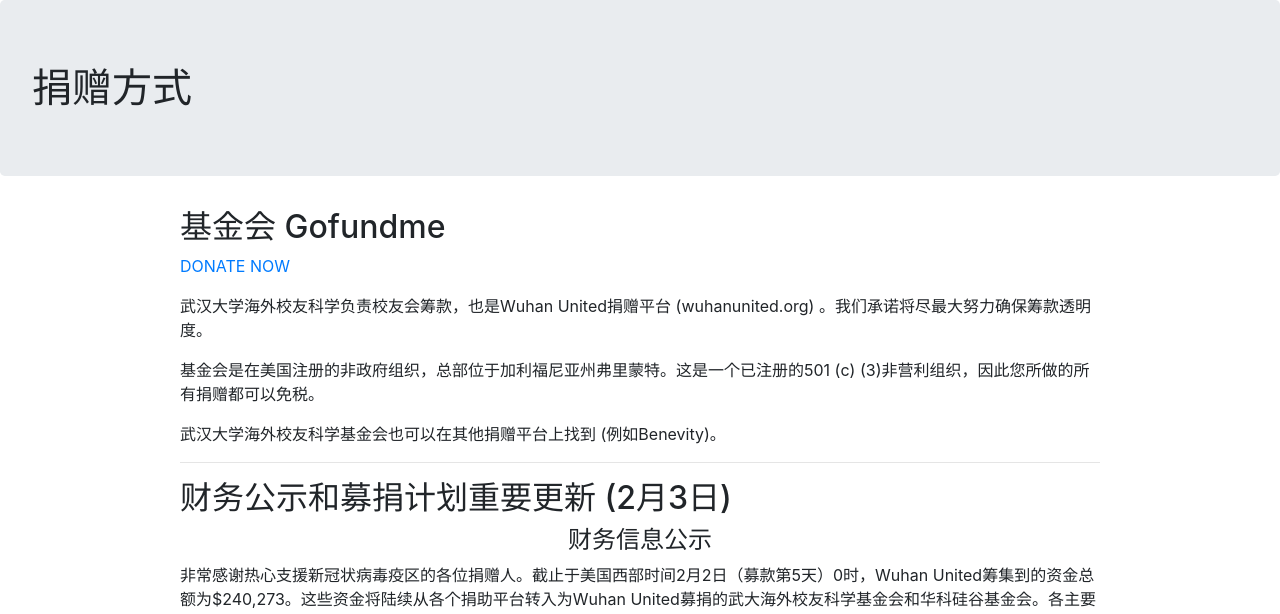
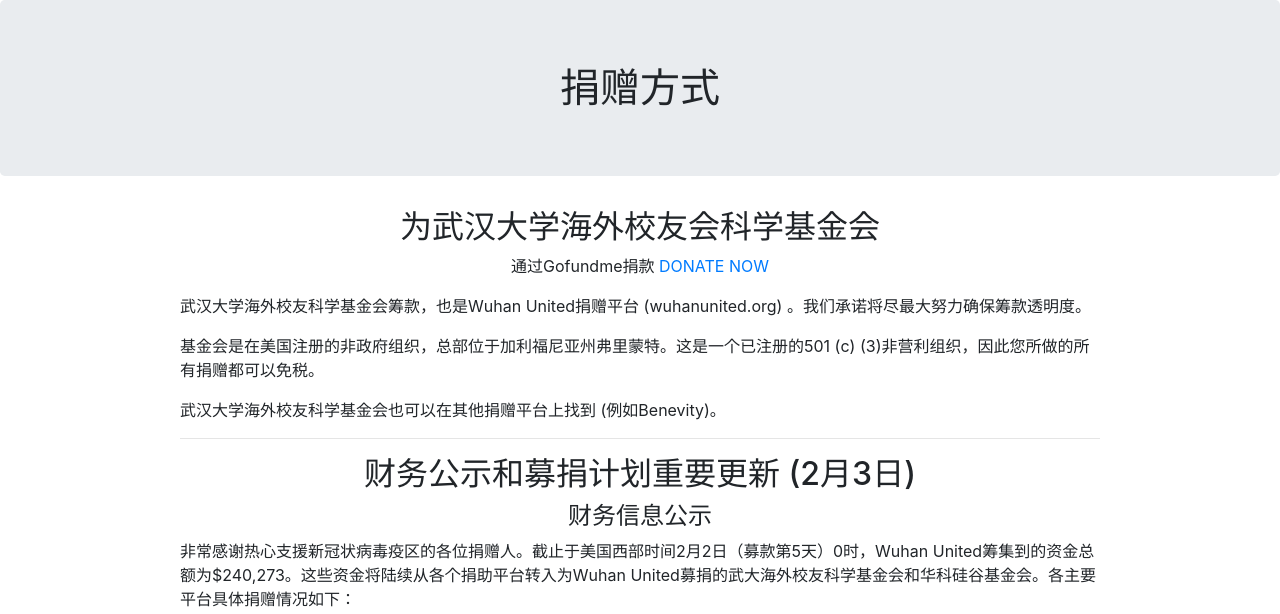
Before and after one commit to gaohongwei/wuhan_need_you, a Flask app: page /donate in a window 1280 px wide. Shown: the part 96-710 px from the top of the page. Run offline with Flask 2, Linux system fonts and the light colour scheme; some libraries are stand-ins or nearby versions.

Commit message:
changes are made for item 2-8
changes are made for item 2-8.
And also center the text for donation.

```diff
--- a/app/templates/common/gofundme.html
+++ b/app/templates/common/gofundme.html
@@ -2,12 +2,13 @@
   jsaction="click:cOuCgd; mousedown:UX7yZ; mouseup:lbsD7e; mouseenter:tfO1Yc; mouseleave:JywGue; focus:AHmuwe; blur:O22p3e; contextmenu:mg9Pef;"
   jsshadow="" aria-label="DONATE NOW" aria-disabled="false"
   data-tooltip="DONATE NOW" data-tooltip-vertical-offset="-12"
-  data-tooltip-horizontal-offset="0"><a class="FKF6mc TpQm9d QmpIrf"
-    href="https://www.google.com/url?q=https%3A%2F%2Fwww.gofundme.com%2Fwuhan-united&amp;sa=D&amp;sntz=1&amp;usg=AFQjCNEx7oK6YLE7XHva1fJ47MtIX2nGYw"
-    target="_blank" aria-label="DONATE NOW">
-    <div class="zIySo">
-      <p>DONATE NOW</p>
-    </div>
-    <div class="GTsbj" jsname="ksKsZd"></div>
-  </a>
+  data-tooltip-horizontal-offset="0">
+  <p class="zIySo" style='text-align: center;'>  通过Gofundme捐款
+    <a class="FKF6mc TpQm9d QmpIrf"
+      href="https://www.google.com/url?q=https%3A%2F%2Fwww.gofundme.com%2Fwuhan-united&amp;sa=D&amp;sntz=1&amp;usg=AFQjCNEx7oK6YLE7XHva1fJ47MtIX2nGYw"
+      target="_blank" aria-label="DONATE NOW">
+        DONATE NOW
+      <div class="GTsbj" jsname="ksKsZd"></div>
+    </a>
+  </p>
 </div>
--- a/app/templates/pages/donate.html
+++ b/app/templates/pages/donate.html
@@ -2,7 +2,7 @@
 {% block title %}About{% endblock %}
 {% block body %}
 
-<h1 class='jumbotron'>捐赠方式</h1>
+<h1 class='jumbotron text-center'>捐赠方式</h1>
 <div class="container">
   <div class="row"></div>
   <div class="row">
@@ -10,11 +10,11 @@
     <div class="col-10">
       <!-- <h1 class='jumbotron'>捐赠方式</h1> -->
       <span>
-        <h2>基金会 Gofundme </h2>
+        <h2 class='text-center'>为武汉大学海外校友会科学基金会</h2>
         {% include 'common/gofundme.html' %}
       </span>
       <p>
-        武汉大学海外校友科学负责校友会筹款，也是Wuhan United捐赠平台
+        武汉大学海外校友科学基金会筹款，也是Wuhan United捐赠平台
         (wuhanunited.org)
         。我们承诺将尽最大努力确保筹款透明度。
       </p>
--- a/app/templates/pages/notice_template.html
+++ b/app/templates/pages/notice_template.html
@@ -3,7 +3,7 @@
 {% for item in data %}
 	{% for tag in item %}
 		{% if tag == 'title' %}
-			<h2>{{item[tag]}}</h2>
+			<h2 class='text-center'>{{item[tag]}}</h2>
 		{% elif tag == 'sub_title' %}
 			<h4 class='text-center'>{{item[tag]}}</h4>
 		{% elif tag == 'paragraph' %}
--- a/app/templates/pages/notices.html
+++ b/app/templates/pages/notices.html
@@ -7,7 +7,7 @@
 
   {% for notice in notices %}
 
-  <h2 class="text-center text-success">
+  <h2 class="text-center text-success" style='text-align: center;'>
     {% if notice.title %} {{ notice.title }} {% endif %}
   </h2>
   <p>
--- a/app/templates/pages/qa.html
+++ b/app/templates/pages/qa.html
@@ -19,11 +19,11 @@
 
      <li class="list-group-item">
     <p>Q3: 现在中美航班停飞，会影响校友会运输物资回国么？</p>
-    <p>A3：我们是和美国慈善组织合作来向中国捐助物资，是以货运包机的形式，明航停飞对我们目前没有影响。</p>
+    <p>A3：我们是和美国慈善组织合作来向中国捐助物资，是以货运包机的形式，民航停飞对我们目前没有影响。</p>
     </li>
 
     <li class="list-group-item">
-    <p>Q4.捐款收入支出会向社会公布么？</p>
+    <p>Q4. 现阶段捐款收入支出会向社会公布么？</p>
     <p>A4：我们将会在网站上公开账目和去向，目前正在处理网站公示的技术问题。</p>
     </li>
 
```
Also changed, not shown: app/templates/pages/contact_us.html (+6 -6 lines).
